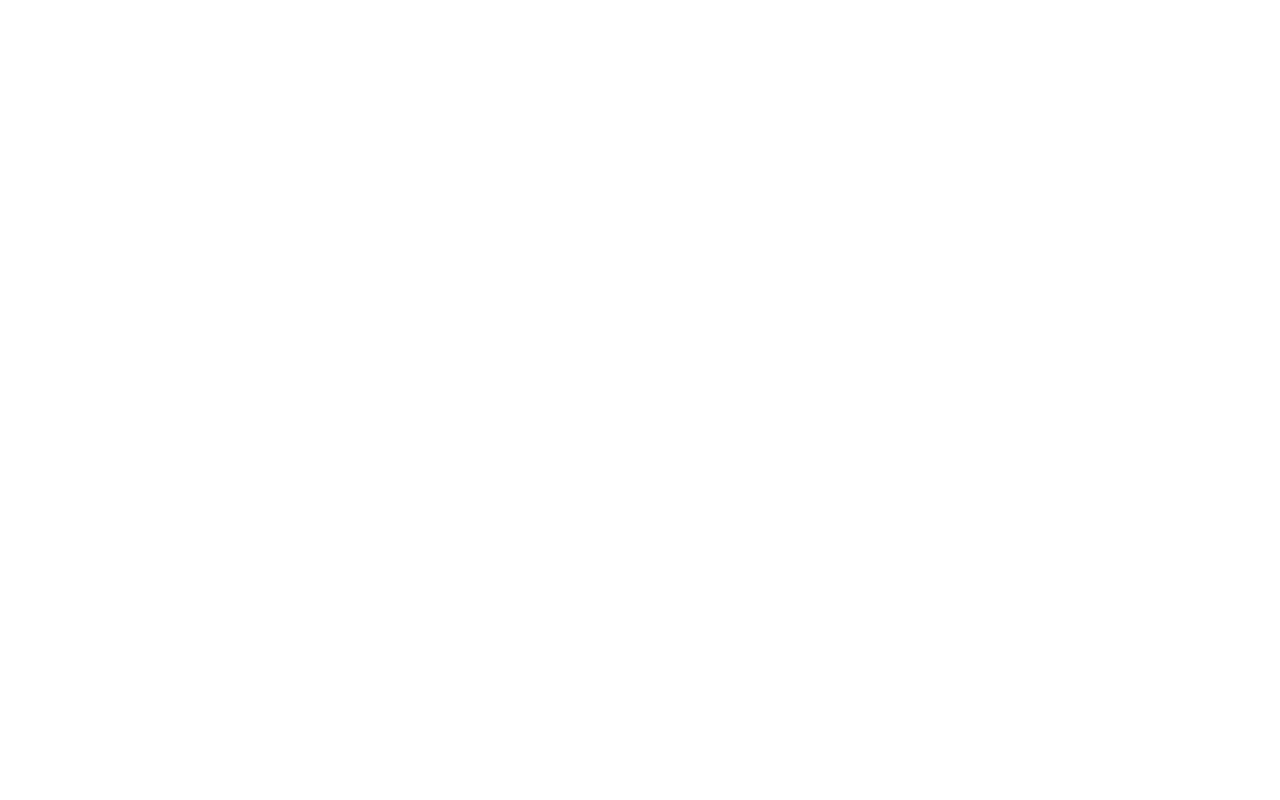
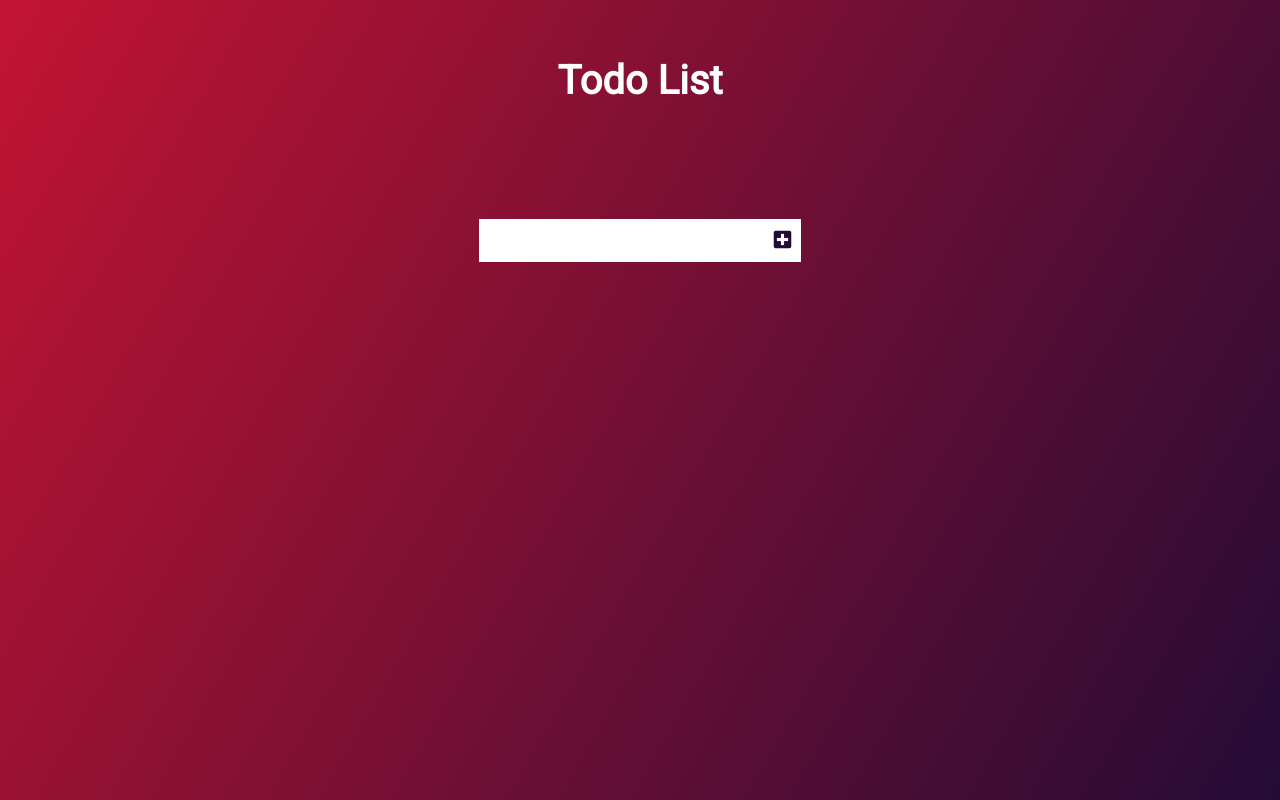
Before and after one commit to alexandre-soares/todo-list, a plain HTML site: page index.html in a window 1280 px wide. Drawn offline with Linux system fonts and the light colour scheme.

Commit message:
adding basic css

```diff
--- a/index.html
+++ b/index.html
@@ -14,9 +14,26 @@
 			crossorigin="anonymous"
 		/>
 		<link rel="stylesheet" href="./style.css" />
-		<title>Document</title>
+		<title>Todo List</title>
 	</head>
 	<body>
+		<header>
+			<h1>Todo List</h1>
+		</header>
+
+		<main>
+			<form>
+				<input type="text" class="todo-input" />
+				<button class="todo-button" type="submit">
+					<i class="fas fa-plus-square"></i>
+				</button>
+			</form>
+
+			<div class="todo-container">
+				<ul class="todo-list"></ul>
+			</div>
+		</main>
+
 		<script src="./app.js"></script>
 	</body>
 </html>
--- a/style.css
+++ b/style.css
@@ -6,8 +6,43 @@
 
 body {
 	font-family: "Roboto", sans-serif;
+	background-image: linear-gradient(120deg, #c31432, #240b36);
+	color: white;
+	min-height: 100vh;
 }
 
 html {
 	font-size: 62.5%; /* 1 rem = 10px */
 }
+
+header {
+	font-size: 2rem;
+}
+
+header,
+form {
+	min-height: 20vh;
+	display: flex;
+	justify-content: center;
+	align-items: center;
+}
+
+form input,
+form button {
+	padding: 1rem;
+	font-size: 2rem;
+	border: none;
+	background: white;
+}
+
+form button {
+	color: #240b36;
+	background: white;
+	cursor: pointer;
+	transition: all 0.3s ease;
+}
+
+form button:hover {
+	background-color: #240b36;
+	color: white;
+}
```
